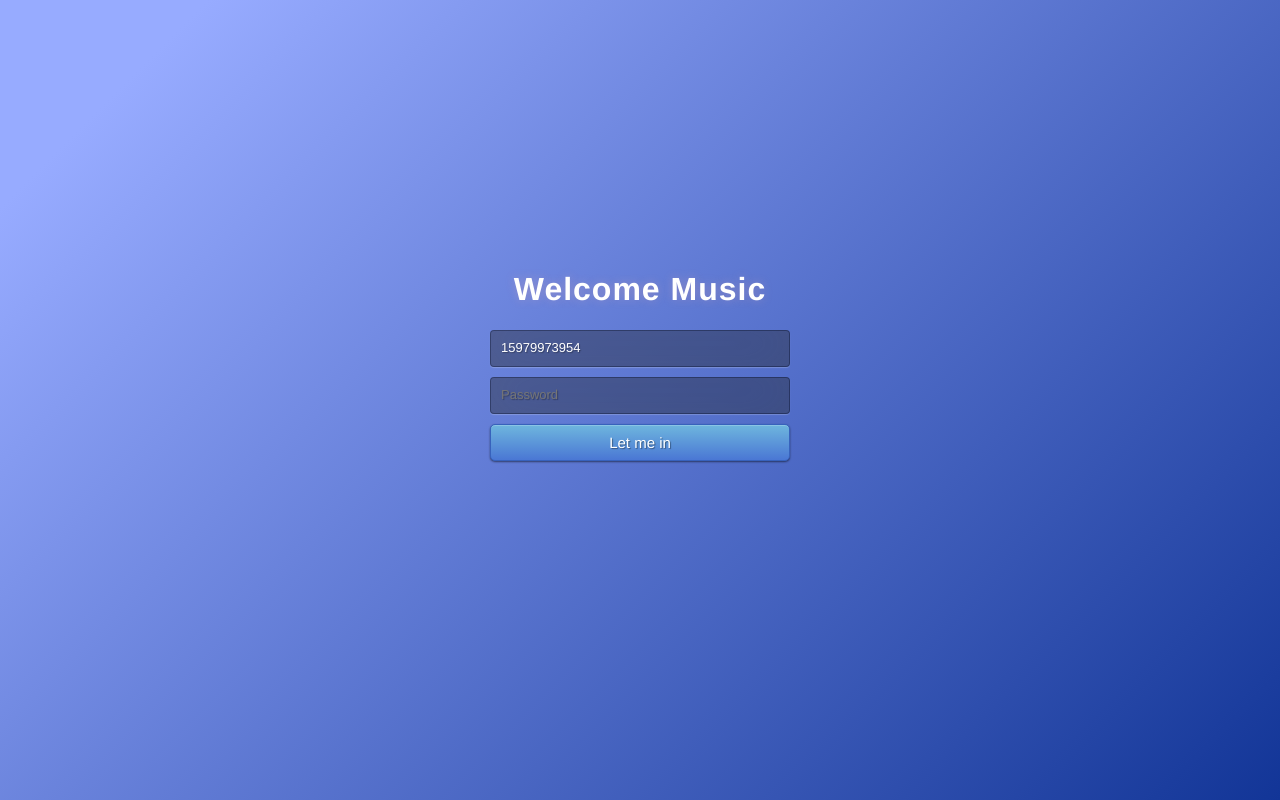
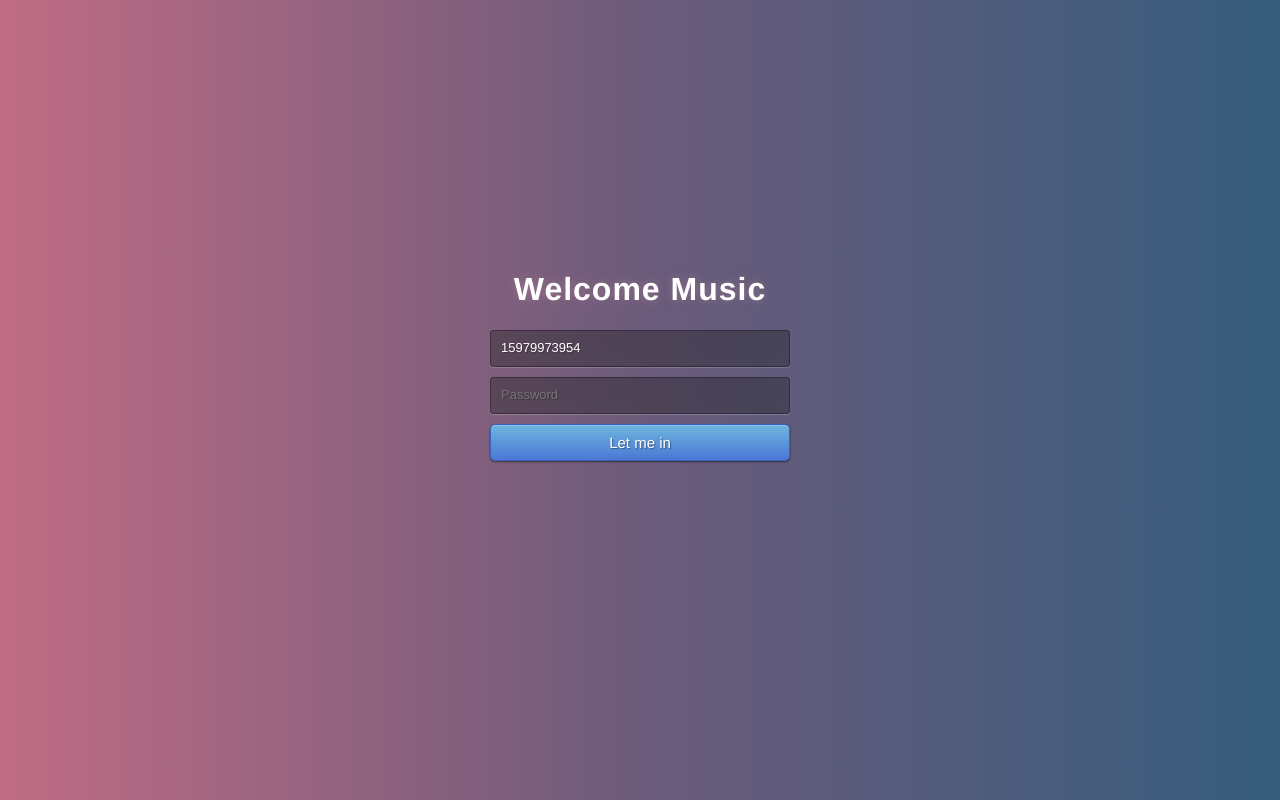
Before and after one commit to maguibing/vue2-fly-test, a Vue app: page /#/login in a window 1280 px wide. Built offline with nearby package versions, Linux system fonts and the light colour scheme.

Commit message:
change background-color

```diff
--- a/src/assets/styles/login.css
+++ b/src/assets/styles/login.css
@@ -2,7 +2,12 @@
   width: 100vw;
   height: 100vh;
   overflow: hidden;
-  background-image: linear-gradient(135deg, #97abff 10%, #123597 100%);
+  background: #355c7d;
+  /* fallback for old browsers */
+  background: -webkit-linear-gradient(to right, #c06c84, #6c5b7b, #355c7d);
+  /* Chrome 10-25, Safari 5.1-6 */
+  background: linear-gradient(to right, #c06c84, #6c5b7b, #355c7d);
+  /* W3C, IE 10+/ Edge, Firefox 16+, Chrome 26+, Opera 12+, Safari 7+ */
 }
 
 .login .login-form {
--- a/src/assets/styles/login.min.css
+++ b/src/assets/styles/login.min.css
@@ -1 +1 @@
-.login{width:100vw;height:100vh;overflow:hidden;background-image:linear-gradient(135deg, #97abff 10%, #123597 100%)}.login .login-form{color:#fff;text-shadow:0 0 10px rgba(233,166,166,0.3);letter-spacing:1px;text-align:center;position:absolute;top:50%;left:50%;margin:-150px 0 0 -150px;width:300px;height:300px}.login .login-form input{width:100%;margin-bottom:10px;background:rgba(0,0,0,0.3);border:none;outline:none;padding:10px;font-size:13px;color:#fff;text-shadow:1px 1px 1px rgba(0,0,0,0.3);border:1px solid rgba(0,0,0,0.3);border-radius:4px;box-shadow:inset 0 -5px 45px rgba(100,100,100,0.2),0 1px 1px rgba(255,255,255,0.2);-webkit-transition:box-shadow 0.5s ease;-moz-transition:box-shadow 0.5s ease;-o-transition:box-shadow 0.5s ease;-ms-transition:box-shadow 0.5s ease;transition:box-shadow 0.5s ease}.login .login-form input:focus{box-shadow:inset 0 -5px 45px rgba(100,100,100,0.4),0 1px 1px rgba(255,255,255,0.2)}
+.login{width:100vw;height:100vh;overflow:hidden;background:#355c7d;background:-webkit-linear-gradient(to right, #c06c84, #6c5b7b, #355c7d);background:linear-gradient(to right, #c06c84, #6c5b7b, #355c7d)}.login .login-form{color:#fff;text-shadow:0 0 10px rgba(233,166,166,0.3);letter-spacing:1px;text-align:center;position:absolute;top:50%;left:50%;margin:-150px 0 0 -150px;width:300px;height:300px}.login .login-form input{width:100%;margin-bottom:10px;background:rgba(0,0,0,0.3);border:none;outline:none;padding:10px;font-size:13px;color:#fff;text-shadow:1px 1px 1px rgba(0,0,0,0.3);border:1px solid rgba(0,0,0,0.3);border-radius:4px;box-shadow:inset 0 -5px 45px rgba(100,100,100,0.2),0 1px 1px rgba(255,255,255,0.2);-webkit-transition:box-shadow 0.5s ease;-moz-transition:box-shadow 0.5s ease;-o-transition:box-shadow 0.5s ease;-ms-transition:box-shadow 0.5s ease;transition:box-shadow 0.5s ease}.login .login-form input:focus{box-shadow:inset 0 -5px 45px rgba(100,100,100,0.4),0 1px 1px rgba(255,255,255,0.2)}
--- a/src/assets/styles/login.scss
+++ b/src/assets/styles/login.scss
@@ -2,7 +2,21 @@
   width: 100vw;
   height: 100vh;
   overflow: hidden;
-  background-image: linear-gradient(135deg, #97abff 10%, #123597 100%);
+  //   background-image: linear-gradient(135deg, #97abff 10%, #123597 100%);
+  background: #355c7d; /* fallback for old browsers */
+  background: -webkit-linear-gradient(
+    to right,
+    #c06c84,
+    #6c5b7b,
+    #355c7d
+  ); /* Chrome 10-25, Safari 5.1-6 */
+  background: linear-gradient(
+    to right,
+    #c06c84,
+    #6c5b7b,
+    #355c7d
+  ); /* W3C, IE 10+/ Edge, Firefox 16+, Chrome 26+, Opera 12+, Safari 7+ */
+
   .login-form {
     color: #fff;
     text-shadow: 0 0 10px rgba(233, 166, 166, 0.3);
```
